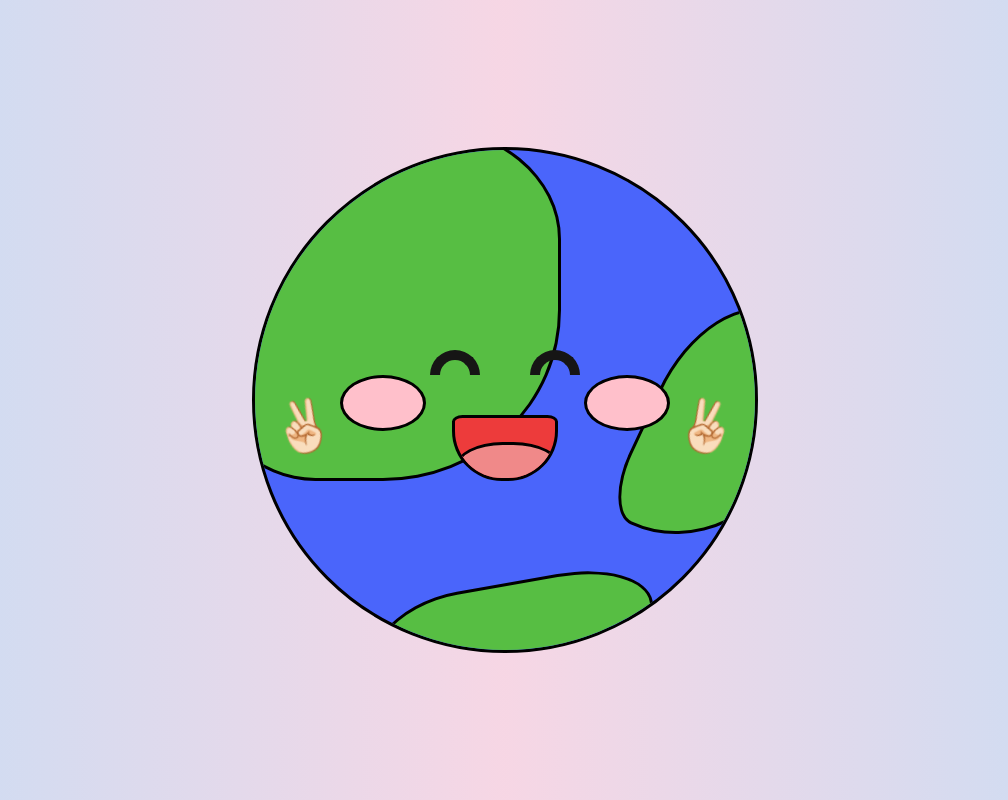
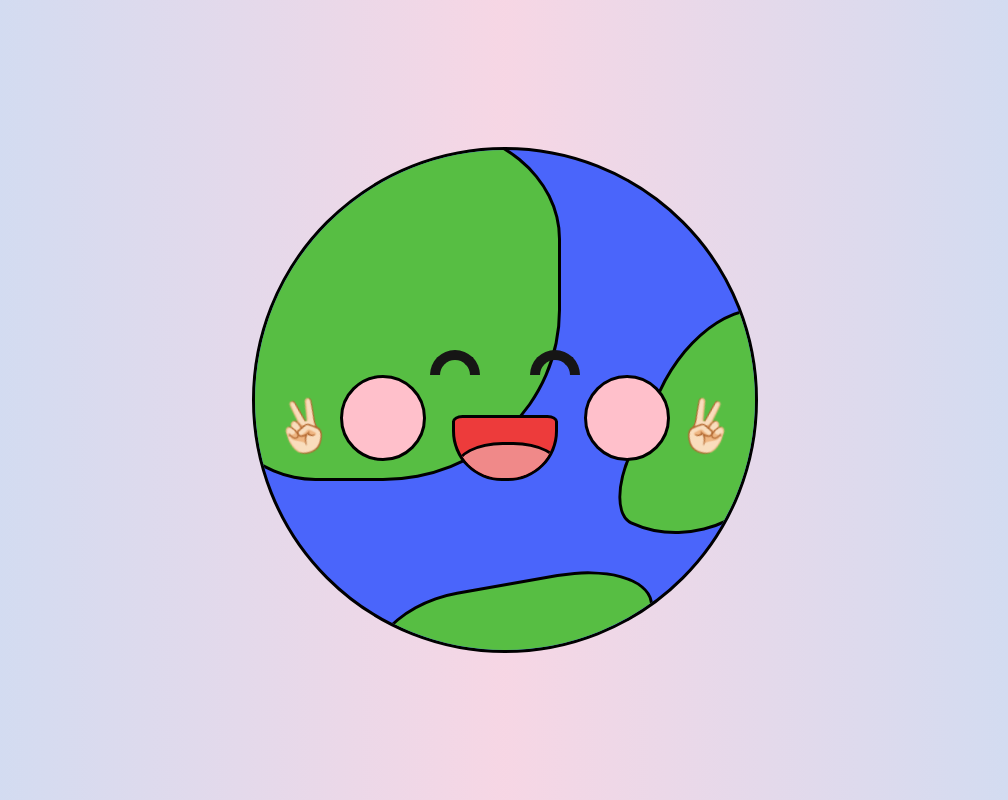
Before and after one commit to yoonmallang22/my-character, a plain HTML site: page index.html in a window 1280 px wide. Shown: the whole page, without its empty margins (135-1143 px from the left). Drawn offline with Linux system fonts and the light colour scheme.

Commit message:
modify cheek

```diff
--- a/css/style.css
+++ b/css/style.css
@@ -67,20 +67,16 @@ body {
 
 [class$="cheek"] {
   background-color: pink;
+  width: 80px;
+  height: 80px;
+  border-radius: 50%;
+  top: 45%;
   position: absolute;
 }
 .left-cheek {
-  width: 80px;
-  height: 50px;
-  border-radius: 50%;
-  top: 45%;
   left: 17%;
 }
 .right-cheek {
-  width: 80px;
-  height: 50px;
-  border-radius: 50%;
-  top: 45%;
   right: 17%;
 }
 
```
